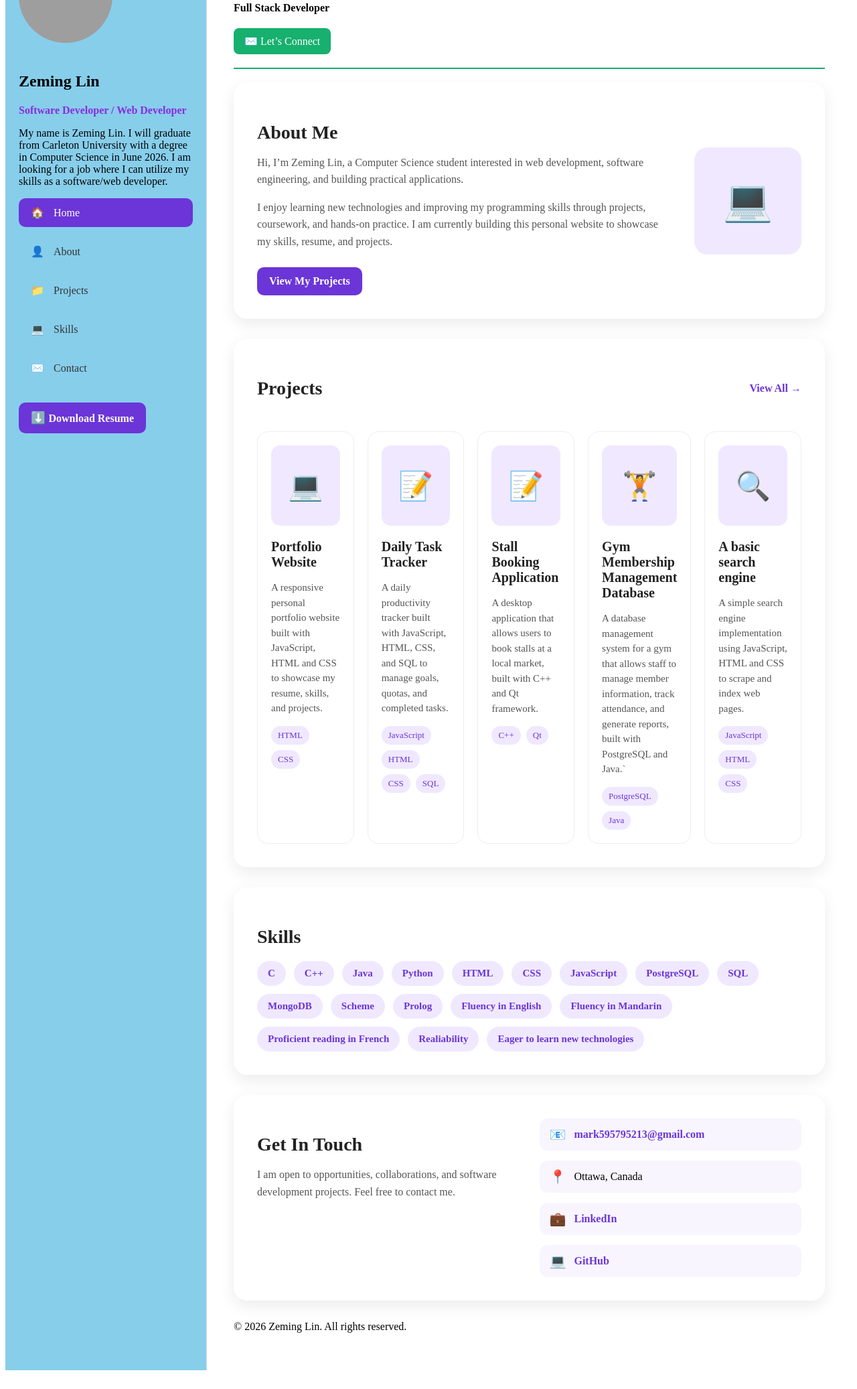
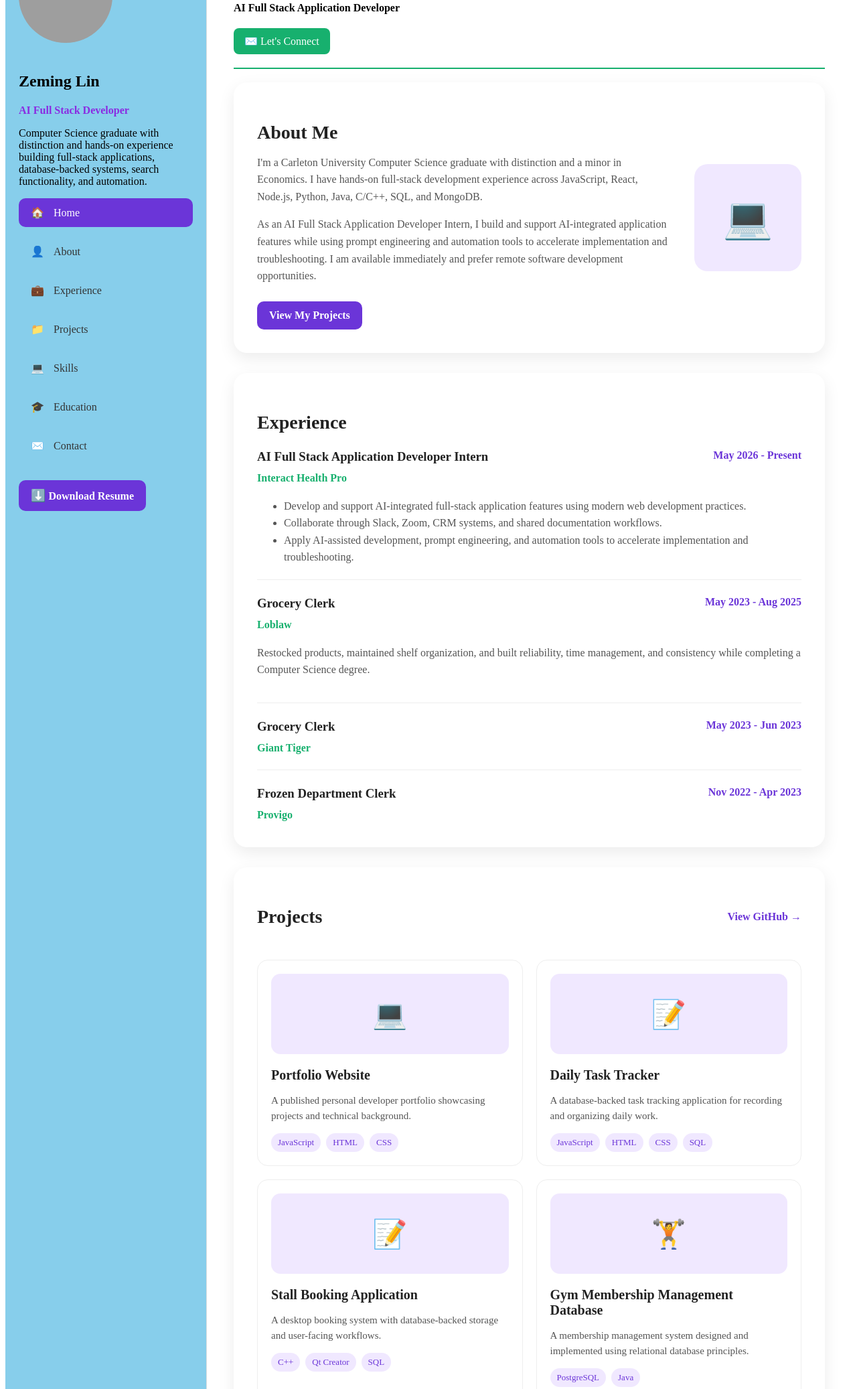
Before and after one commit to ZEMLIN26/zemlin26.github.io, a website: page index.html in a window 1280 px wide. Shown: the part 114-2188 px from the top of the page at 67% size. Drawn offline with Linux system fonts and the light colour scheme; grey boxes are pictures that could not be loaded.

Commit message:
Second version
Second version

```diff
--- a/index.html
+++ b/index.html
@@ -3,33 +3,34 @@
     <head>
         <meta charset="UTF-8">
         <meta name="viewport" content="width=device-width, initial-scale=1.0">
-        <title>Portfolio Website</title>
+        <title>Zeming Lin | Full Stack Developer</title>
         <link rel="icon" type="image/svg+xml" href="favicon.svg">
         <link rel="stylesheet" href="styles.css">
     </head>
 
     <body>
         <div class="page-layout">
-
             <aside class="sidebar">
                 <div class="profile">
-                    <img src="profile.jpg" alt="Profile picture" class="profile-img">
+                    <img src="profile.jpg" alt="Zeming Lin" class="profile-img">
                     <h2>Zeming Lin</h2>
-                    <h4 id="title">Software Developer / Web Developer</h4>
-                    <p>My name is Zeming Lin. I will graduate from Carleton University with a degree in Computer Science in June 2026. I am looking for a job where I can utilize my skills as a software/web developer.</p>
+                    <h4 id="title">AI Full Stack Developer</h4>
+                    <p>Computer Science graduate with distinction and hands-on experience building full-stack applications, database-backed systems, search functionality, and automation.</p>
                 </div>
 
                 <nav class="nav-menu">
-                    <a href="#home" class="active"><span class="nav-icon">🏠</span> Home</a>
-                    <a href="#about"><span class="nav-icon">👤</span> About</a>
-                    <a href="#projects"><span class="nav-icon">📁</span> Projects</a>
-                    <a href="#skills"><span class="nav-icon">💻</span> Skills</a>
-                    <a href="#contact"><span class="nav-icon">✉️</span> Contact</a>
+                    <a href="#home" class="active"><span class="nav-icon">&#127968;</span> Home</a>
+                    <a href="#about"><span class="nav-icon">&#128100;</span> About</a>
+                    <a href="#experience"><span class="nav-icon">&#128188;</span> Experience</a>
+                    <a href="#projects"><span class="nav-icon">&#128193;</span> Projects</a>
+                    <a href="#skills"><span class="nav-icon">&#128187;</span> Skills</a>
+                    <a href="#education"><span class="nav-icon">&#127891;</span> Education</a>
+                    <a href="#contact"><span class="nav-icon">&#9993;&#65039;</span> Contact</a>
                 </nav>
 
                 <div id="resume">
                     <a href="Zeming_Lin_Resume.pdf" download class="resume-button">
-                        <span class="resume-icon">⬇️</span>
+                        <span class="resume-icon">&#11015;&#65039;</span>
                         <span>Download Resume</span>
                     </a>
                 </div>
@@ -37,164 +38,165 @@
 
             <main class="main-content">
                 <section id="home">
-                    <h2>Hi, I'm <span class="name">Zeming Lin</span>👋</h2>
-                    <h4> Full Stack Developer</h4>
-                    <a href="mailto:mark595795213@gmail.com" class="connect-button">✉️ Let’s Connect</a>
+                    <h2>Hi, I'm <span class="name">Zeming Lin</span>&#128075;</h2>
+                    <h4>AI Full Stack Application Developer</h4>
+                    <a href="mailto:mark595795213@gmail.com" class="connect-button">&#9993;&#65039; Let's Connect</a>
                 </section>
 
                 <section id="about" class="about-card">
                     <div class="about-text">
                         <h2>About Me</h2>
-                        <p>Hi, I’m Zeming Lin, a Computer Science student interested in web development, software engineering, and building practical applications.</p>
-                        <p>I enjoy learning new technologies and improving my programming skills through projects, coursework, and hands-on practice. I am currently building this personal website to showcase my skills, resume, and projects. </p>
+                        <p>I'm a Carleton University Computer Science graduate with distinction and a minor in Economics. I have hands-on full-stack development experience across JavaScript, React, Node.js, Python, Java, C/C++, SQL, and MongoDB.</p>
+                        <p>As an AI Full Stack Application Developer Intern, I build and support AI-integrated application features while using prompt engineering and automation tools to accelerate implementation and troubleshooting. I am available immediately and prefer remote software development opportunities.</p>
                         <a href="#projects" class="about-button">View My Projects</a>
                     </div>
+                    <div class="about-image"><span>&#128187;</span></div>
+                </section>
 
-                    <div class="about-image">
-                        <span>💻</span>
+                <section id="experience" class="content-section">
+                    <h2>Experience</h2>
+                    <article class="timeline-item">
+                        <div class="timeline-heading">
+                            <div>
+                                <h3>AI Full Stack Application Developer Intern</h3>
+                                <p class="organization">Interact Health Pro</p>
                             </div>
+                            <span>May 2026 - Present</span>
+                        </div>
+                        <ul>
+                            <li>Develop and support AI-integrated full-stack application features using modern web development practices.</li>
+                            <li>Collaborate through Slack, Zoom, CRM systems, and shared documentation workflows.</li>
+                            <li>Apply AI-assisted development, prompt engineering, and automation tools to accelerate implementation and troubleshooting.</li>
+                        </ul>
+                    </article>
+                    <article class="timeline-item">
+                        <div class="timeline-heading">
+                            <div>
+                                <h3>Grocery Clerk</h3>
+                                <p class="organization">Loblaw</p>
+                            </div>
+                            <span>May 2023 - Aug 2025</span>
+                        </div>
+                        <p>Restocked products, maintained shelf organization, and built reliability, time management, and consistency while completing a Computer Science degree.</p>
+                    </article>
+                    <article class="timeline-item compact-item">
+                        <div class="timeline-heading">
+                            <div><h3>Grocery Clerk</h3><p class="organization">Giant Tiger</p></div>
+                            <span>May 2023 - Jun 2023</span>
+                        </div>
+                    </article>
+                    <article class="timeline-item compact-item">
+                        <div class="timeline-heading">
+                            <div><h3>Frozen Department Clerk</h3><p class="organization">Provigo</p></div>
+                            <span>Nov 2022 - Apr 2023</span>
+                        </div>
+                    </article>
                 </section>
 
                 <section id="projects" class="projects-section">
                     <div class="section-header">
                         <h2>Projects</h2>
-                        <a href="#" class="view-all">View All →</a>
+                        <a href="https://github.com/ZEMLIN26" target="_blank" rel="noopener noreferrer" class="view-all">View GitHub &rarr;</a>
                     </div>
-
                     <div class="project-list">
                         <article class="project-card">
-                            <div class="project-image">💻</div>
-
+                            <div class="project-image">&#128187;</div>
                             <h3>Portfolio Website</h3>
-                            <p>A responsive personal portfolio website built with JavaScript, HTML and CSS to showcase my resume, skills, and projects.</p>
-
-                            <div class="project-tags">
-                                <span>HTML</span>
-                                <span>CSS</span>
-                            </div>
+                            <p>A published personal developer portfolio showcasing projects and technical background.</p>
+                            <div class="project-tags"><span>JavaScript</span><span>HTML</span><span>CSS</span></div>
                         </article>
-
                         <article class="project-card">
-                            <div class="project-image">📝</div>
-
+                            <div class="project-image">&#128221;</div>
                             <h3>Daily Task Tracker</h3>
-                            <p>A daily productivity tracker built with JavaScript, HTML, CSS, and SQL to manage goals, quotas, and completed tasks.</p>
-
-                            <div class="project-tags">
-                                <span>JavaScript</span>
-                                <span>HTML</span>
-                                <span>CSS</span>
-                                <span>SQL</span>
-                            </div>
+                            <p>A database-backed task tracking application for recording and organizing daily work.</p>
+                            <div class="project-tags"><span>JavaScript</span><span>HTML</span><span>CSS</span><span>SQL</span></div>
                         </article>
-
                         <article class="project-card">
-                            <div class="project-image">📝</div>
-
+                            <div class="project-image">&#128221;</div>
                             <h3>Stall Booking Application</h3>
-                            <p>A desktop application that allows users to book stalls at a local market, built with C++ and Qt framework. </p>
-
-                            <div class="project-tags">
-                                <span>C++</span>
-                                <span>Qt</span>
-                            </div>
+                            <p>A desktop booking system with database-backed storage and user-facing workflows.</p>
+                            <div class="project-tags"><span>C++</span><span>Qt Creator</span><span>SQL</span></div>
                         </article>
-
                         <article class="project-card">
-                            <div class="project-image">🏋️</div>
-
+                            <div class="project-image">&#127947;&#65039;</div>
                             <h3>Gym Membership Management Database</h3>
-                            <p>A database management system for a gym that allows staff to manage member information, track attendance, and generate reports, built with PostgreSQL and Java.`</p>
-
-                            <div class="project-tags">
-                                <span>PostgreSQL</span>
-                                <span>Java</span>
-                            </div>
+                            <p>A membership management system designed and implemented using relational database principles.</p>
+                            <div class="project-tags"><span>PostgreSQL</span><span>Java</span></div>
                         </article>
-
                         <article class="project-card">
-                            <div class="project-image">🔍</div>
-
-                            <h3>A basic search engine</h3>
-                            <p>A simple search engine implementation using JavaScript, HTML and CSS to scrape and index web pages.</p>
-
-                            <div class="project-tags">
-                                <span>JavaScript</span>
-                                <span>HTML</span>
-                                <span>CSS</span>
-                            </div>
+                            <div class="project-image">&#128269;</div>
+                            <h3>Basic Search Engine</h3>
+                            <p>A simple search application using a web interface and document-oriented data storage.</p>
+                            <div class="project-tags"><span>JavaScript</span><span>HTML</span><span>CSS</span><span>MongoDB</span></div>
                         </article>
                     </div>
                 </section>
 
                 <section id="skills" class="skills-section">
                     <h2>Skills</h2>
+                    <div class="skill-group">
+                        <h3>Languages</h3>
+                        <div class="skills-list">
+                            <span>JavaScript</span><span>Python</span><span>Java</span><span>C</span><span>C++</span><span>SQL</span><span>HTML</span><span>CSS</span><span>C#</span><span>TypeScript</span><span>Go</span><span>Rust</span><span>Kotlin</span><span>Swift</span><span>PHP</span><span>Ruby</span><span>Scheme</span><span>Prolog</span>
+                        </div>
+                    </div>
+                    <div class="skill-group">
+                        <h3>Web &amp; App Development</h3>
+                        <div class="skills-list">
+                            <span>React</span><span>Next.js</span><span>Node.js</span><span>Express</span><span>REST APIs</span><span>React Native</span><span>Django</span><span>ASP.NET Core</span><span>WordPress</span><span>Shopify</span>
+                        </div>
+                    </div>
+                    <div class="skill-group">
+                        <h3>Databases, Tools &amp; AI</h3>
+                        <div class="skills-list">
+                            <span>PostgreSQL</span><span>SQLite</span><span>MongoDB</span><span>Mongoose</span><span>Airtable</span><span>GitHub</span><span>AWS</span><span>Make.com</span><span>Figma</span><span>Prompt Engineering</span><span>ChatGPT</span><span>Codex</span><span>GitHub Copilot</span><span>Gemini</span><span>Claude</span><span>RAG Concepts</span>
+                        </div>
+                    </div>
+                </section>
 
-                    <div class="skills-list">
-                        <span>C</span>
-                        <span>C++</span>
-                        <span>Java</span>
-                        <span>Python</span>
-                        <span>HTML</span>
-                        <span>CSS</span>
-                        <span>JavaScript</span>
-                        <span>PostgreSQL</span>
-                        <span>SQL</span>
-                        <span>MongoDB</span>
-                        <span>Scheme</span>
-                        <span>Prolog</span>
-                        <span>Fluency in English</span>
-                        <span>Fluency in Mandarin</span>
-                        <span>Proficient reading in French</span>
-                        <span>Realiability</span>
-                        <span>Eager to learn new technologies</span>
+                <section id="education" class="content-section">
+                    <h2>Education</h2>
+                    <article class="timeline-item">
+                        <div class="timeline-heading">
+                            <div>
+                                <h3>Bachelor of Computer Science, Minor in Economics, with Distinction</h3>
+                                <p class="organization">Carleton University</p>
                             </div>
+                            <span>May 2026</span>
+                        </div>
+                    </article>
+                    <article class="timeline-item compact-item">
+                        <div class="timeline-heading">
+                            <div><h3>High School Diploma</h3><p class="organization">Agincourt Collegiate Institute</p></div>
+                        </div>
+                    </article>
                 </section>
 
                 <section id="contact" class="contact-section">
                     <div class="contact-text">
                         <h2>Get In Touch</h2>
-                        <p>I am open to opportunities, collaborations, and software development projects. Feel free to contact me.</p>
+                        <p>I am available immediately and open to software development opportunities, overtime, flexible scheduling, and collaboration. Remote work is preferred.</p>
                     </div>
-
                     <div class="contact-info">
-                        <div class="contact-item">
-                            <span class="contact-icon">📧</span>
-                            <a href="mailto:mark595795213@gmail.com">mark595795213@gmail.com</a>
-                        </div>
-
-                        <div class="contact-item">
-                            <span class="contact-icon">📍</span>
-                            <span>Ottawa, Canada</span>
-                        </div>
-
-                        <div class="contact-item">
-                            <span class="contact-icon">💼</span>
-                            <a href="https://www.linkedin.com/in/zeming-lin-ba1128254" target="_blank">LinkedIn</a>
-                        </div>
-
-                            <div class="contact-item">
-                            <span class="contact-icon">💻</span>
-                            <a href="https://github.com/ZEMLIN26" target="_blank">GitHub</a>
-                        </div>
+                        <div class="contact-item"><span class="contact-icon">&#128231;</span><a href="mailto:mark595795213@gmail.com">mark595795213@gmail.com</a></div>
+                        <div class="contact-item"><span class="contact-icon">&#128205;</span><span>Ottawa, ON</span></div>
+                        <div class="contact-item"><span class="contact-icon">&#128222;</span><a href="tel:+15148989195">514-898-9195</a></div>
+                        <div class="contact-item"><span class="contact-icon">&#128188;</span><a href="https://www.linkedin.com/in/zeming-lin-ba1128254" target="_blank" rel="noopener noreferrer">LinkedIn</a></div>
+                        <div class="contact-item"><span class="contact-icon">&#128187;</span><a href="https://github.com/ZEMLIN26" target="_blank" rel="noopener noreferrer">GitHub</a></div>
                     </div>
                 </section>
 
-                <section class="footer">
-                    <p>&copy; 2026 Zeming Lin. All rights reserved.</p>
-                </section>
+                <section class="footer"><p>&copy; 2026 Zeming Lin. All rights reserved.</p></section>
             </main>
         </div>
 
         <script>
             const navLinks = document.querySelectorAll(".nav-menu a");
-
             navLinks.forEach(function(link) {
                 link.addEventListener("click", function() {
                     navLinks.forEach(function(item) {
                         item.classList.remove("active");
                     });
-
                     this.classList.add("active");
                 });
             });
--- a/styles.css
+++ b/styles.css
@@ -50,6 +50,7 @@
 .nav-icon {
   width: 24px;
   text-align: center;
+  font-size: 16px;
 }
 
 .nav-menu a.active {
@@ -195,11 +196,12 @@
 
 .project-list {
   display: flex;
+  flex-wrap: wrap;
   gap: 20px;
 }
 
 .project-card {
-  flex: 1;
+  flex: 1 1 240px;
   padding: 20px;
   border: 1px solid #eee;
   border-radius: 16px;
@@ -333,3 +335,123 @@
   font-size: 15px;
   font-weight: 600;
 }
+
+.skill-group + .skill-group {
+  margin-top: 24px;
+}
+
+.skill-group h3 {
+  color: #444;
+  margin-bottom: 12px;
+}
+
+.content-section {
+  background-color: white;
+  padding: 35px;
+  border-radius: 20px;
+  box-shadow: 0 8px 24px rgba(0, 0, 0, 0.08);
+  margin-bottom: 30px;
+}
+
+.content-section > h2 {
+  font-size: 28px;
+  color: #222;
+  margin-bottom: 20px;
+}
+
+.timeline-item {
+  padding: 20px 0;
+  border-top: 1px solid #eee;
+  color: #555;
+  line-height: 1.6;
+}
+
+.timeline-item:first-of-type {
+  border-top: 0;
+  padding-top: 0;
+}
+
+.timeline-item:last-child {
+  padding-bottom: 0;
+}
+
+.timeline-heading {
+  display: flex;
+  justify-content: space-between;
+  gap: 24px;
+  margin-bottom: 10px;
+}
+
+.timeline-heading h3 {
+  color: #222;
+  margin: 0 0 4px;
+}
+
+.timeline-heading > span {
+  color: #6b35d8;
+  font-weight: 600;
+  white-space: nowrap;
+}
+
+.organization {
+  color: #17b06e;
+  font-weight: 600;
+  margin: 0;
+}
+
+.timeline-item ul {
+  margin-bottom: 0;
+}
+
+.compact-item .timeline-heading {
+  margin-bottom: 0;
+}
+
+@media (max-width: 900px) {
+  .page-layout {
+    display: block;
+  }
+
+  .sidebar {
+    width: auto;
+    border-right: 0;
+  }
+
+  .nav-menu {
+    flex-direction: row;
+    flex-wrap: wrap;
+  }
+
+  .main-content {
+    padding: 24px;
+  }
+
+  .about-card,
+  .contact-section {
+    display: block;
+  }
+
+  .about-image {
+    margin-top: 24px;
+  }
+}
+
+@media (max-width: 600px) {
+  .main-content,
+  .about-card,
+  .projects-section,
+  .skills-section,
+  .content-section,
+  .contact-section {
+    padding: 20px;
+  }
+
+  .timeline-heading {
+    display: block;
+  }
+
+  .timeline-heading > span {
+    display: inline-block;
+    margin-top: 6px;
+  }
+}
```
Also changed, not shown: 1 other file. Lines whose indentation alone changed are shown as unchanged.
